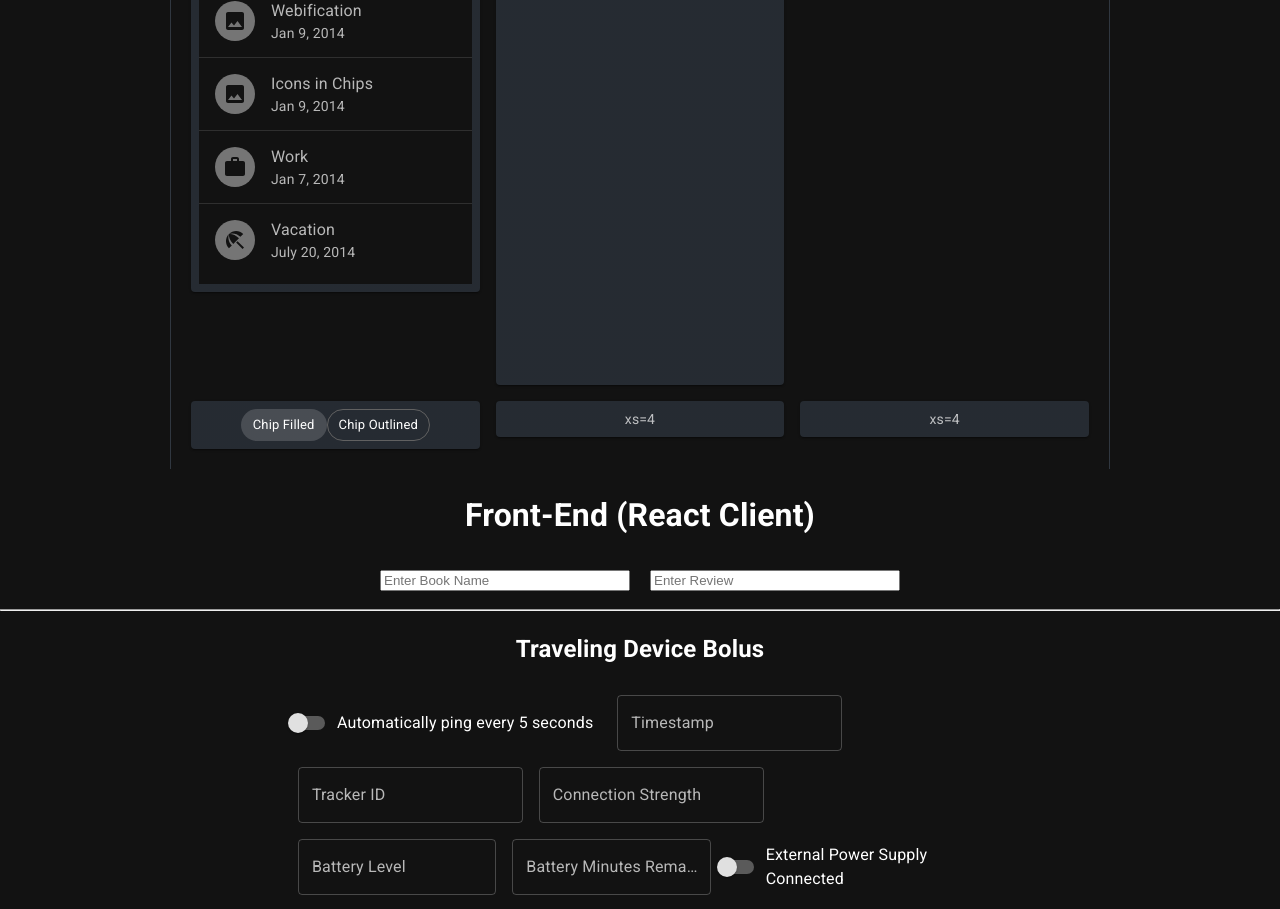
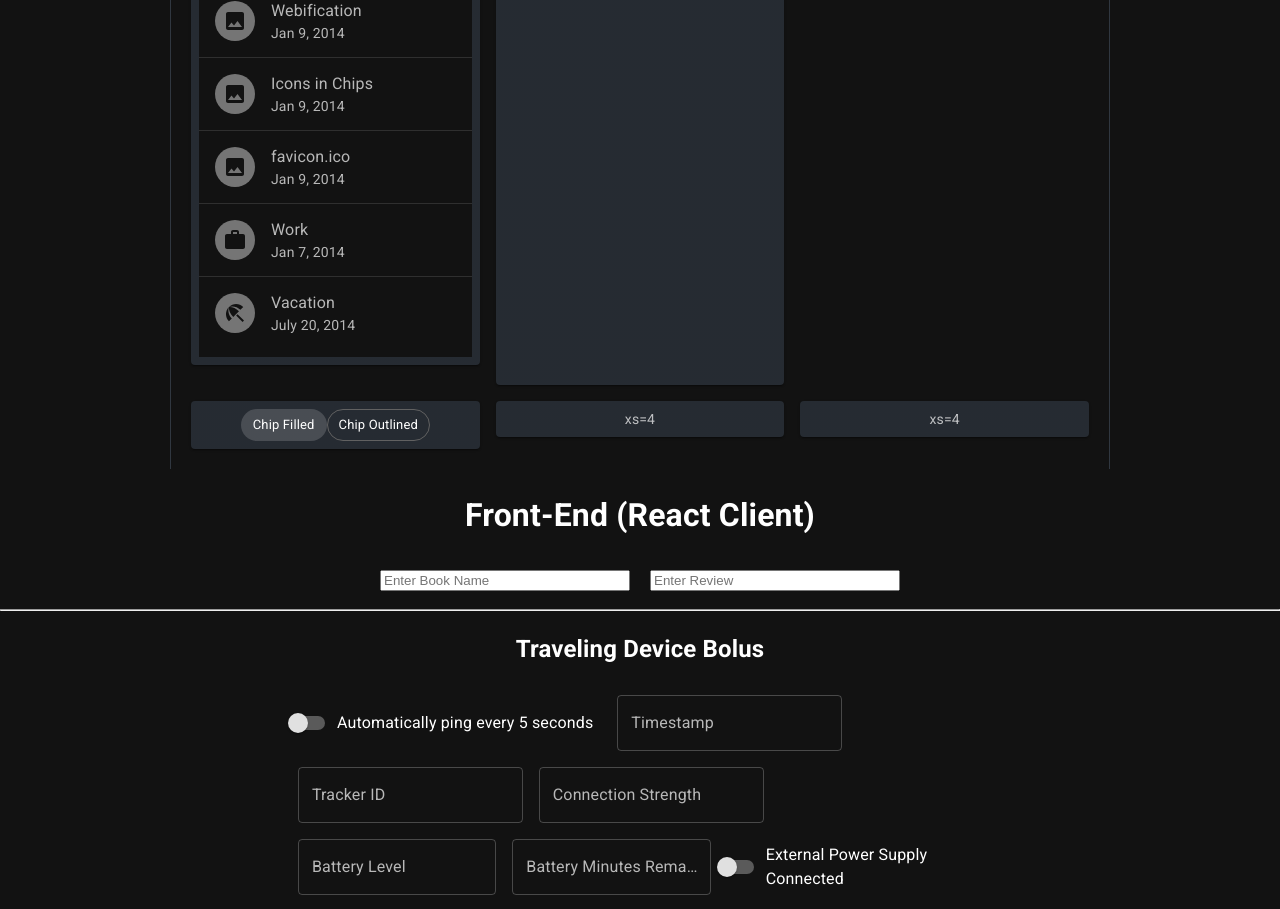
Before and after one commit to JesseLawler/resume.jesselawler.com, a React (Create React App) app: page / in a window 1280 px wide. Shown: the part 1240-2149 px from the top of the page. Built offline with nearby package versions, Linux system fonts and the light colour scheme.

Commit message:
housekeeping

```diff
--- a/src/App.tsx
+++ b/src/App.tsx
@@ -315,6 +315,18 @@ class App extends Component<any, any> {
                       </ListItemAvatar>
                       <ListItemText
                         primary="Icons in Chips"
+                        secondary="Jan 9, 2014"
+                      />
+                    </ListItem>
+                    <Divider />
+                    <ListItem>
+                      <ListItemAvatar>
+                        <Avatar>
+                          <ImageIcon />
+                        </Avatar>
+                      </ListItemAvatar>
+                      <ListItemText
+                        primary="favicon.ico"
                         secondary="Jan 9, 2014"
                       />
                     </ListItem>
```
Also changed, not shown: 2 other files (tests, documents, lock files or other folders).
